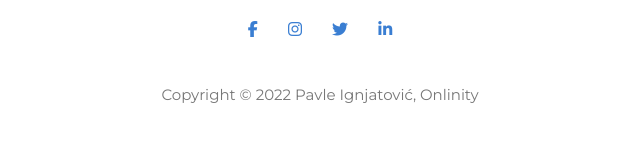
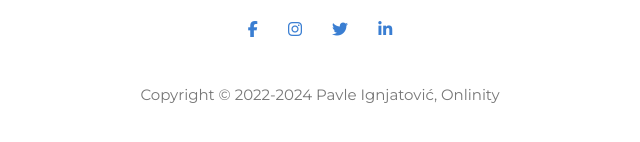
Before and after one commit to onlinity/pi, a plain HTML site: page index.html in a window 1280 px wide. Shown: the part 646-788 px from the top of the page, 320-960 px from the left. Drawn offline with Linux system fonts and the light colour scheme.

Commit message:
Changed copyright year

```diff
--- a/index.html
+++ b/index.html
@@ -33,7 +33,7 @@
             <i class="fa fa-twitter"></i>
             <i class="fa fa-linkedin"></i>
         </div>
-        <p>Copyright © 2022 Pavle Ignjatović, Onlinity</p>
+        <p>Copyright © 2022-2024 Pavle Ignjatović, Onlinity</p>
     </footer>
 
 </body>
```
